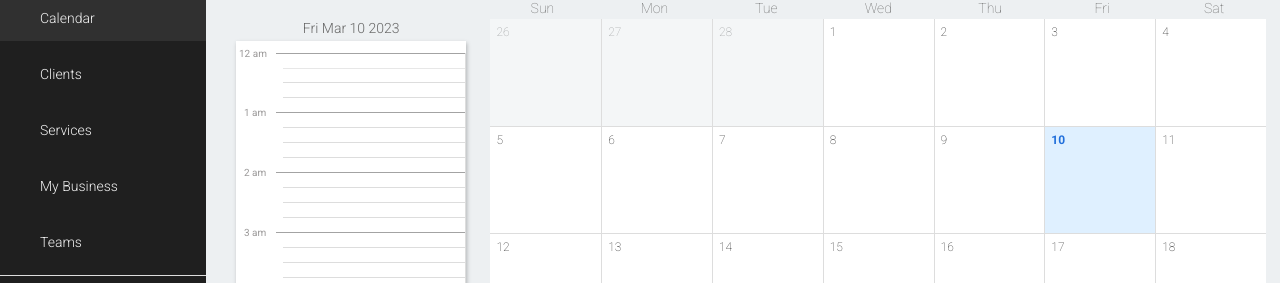
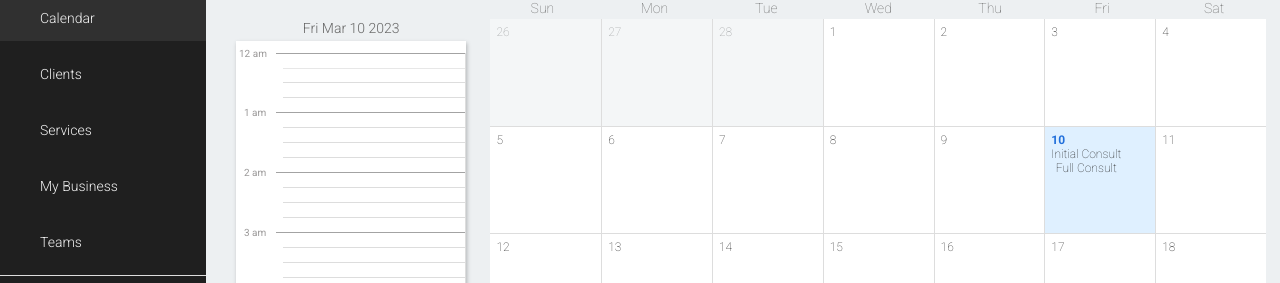
Before and after one commit to ryanhartwig/bookeasy, a Next.js app in the folder next/: page /calendar in a window 1280 px wide. Shown: the part 125-408 px from the top of the page. Built offline with nearby package versions, Linux system fonts and the light colour scheme.

Commit message:
Pass appointment data down and display in calendar day

```diff
--- a/next/src/app/calendar/page.tsx
+++ b/next/src/app/calendar/page.tsx
@@ -4,11 +4,13 @@ import styles from './calendar.module.scss';
 
 import { SecondaryHeader } from "@/components/SecondaryHeader"
 import { Calendar, months } from '@/components/calendar/Calendar';
-import { useState, useCallback, useEffect } from 'react';
+import { useState, useCallback, useEffect, useMemo } from 'react';
 import { getDayRange } from '@/utility/functions/getDayRange';
 import { ReactIconButton } from '@/components/UI/ReactIconButton';
 import { AiOutlineLeft, AiOutlineRight } from 'react-icons/ai';
 import { Daily } from './daily';
+import { Appointment } from '@/types/Appointment';
+import { sample_appointments } from '@/utility/sample_data/sample_appointments';
 
 export interface View {
   month: number,
@@ -23,6 +25,8 @@ export default function Page() {
   initDate.setDate(initDate.getDay() * -1);
 
   const [selected, setSelected] = useState<[number, number]>(getDayRange());
+
+
 
   // On selecting day
   const onSelect = useCallback(([min, max]: [number, number]) => {
@@ -95,6 +99,24 @@ export default function Page() {
     onSelect && onSelect([min, max]);
   }, [max, min, onSelect]);
 
+  const [start, end] = useMemo<[number, number]>(() => {
+    const startEnd = new Date(startDate);
+    startEnd.setDate(startEnd.getDate() + 1);
+    const [start] = getDayRange(startEnd);
+
+    startEnd.setDate(startEnd.getDate() + 41);
+    const [_, end] = getDayRange(startEnd);
+
+    return [start, end];
+  }, [startDate]);
+
+  // This will be fetched & revalidated on updates, and will only include appointments for the current month
+  const [appointments, setAppointments] = useState<Appointment[]>(sample_appointments.filter(app => app.start_date >= start && app.start_date <= end));
+
+  useEffect(() => {
+    setAppointments(sample_appointments.filter(app => app.start_date >= start && app.start_date <= end))
+  }, [end, start, startDate]);
+
   return (
     <div className={styles.calendar}>
       <SecondaryHeader>
@@ -118,7 +140,7 @@ export default function Page() {
       </SecondaryHeader>
       <div className={styles.content}>
         <Daily day={selected[0]} />
-        <Calendar selected={selected} onSelect={onSelect} startDate={startDate} viewing={viewing} />
+        <Calendar appointments={appointments} selected={selected} onSelect={onSelect} startDate={startDate} viewing={viewing} />
       </div>
     </div>
   )
--- a/next/src/components/calendar/Calendar.tsx
+++ b/next/src/components/calendar/Calendar.tsx
@@ -5,7 +5,7 @@ import { Days } from './Days';
 import { View } from '@/app/calendar/page';
 
 import { sample_appointments } from '@/utility/sample_data/sample_appointments';
-import { useState } from 'react';
+import { useEffect, useMemo, useState } from 'react';
 import { Appointment } from '@/types/Appointment';
 import { getDayRange } from '@/utility/functions/getDayRange';
 
@@ -14,29 +14,13 @@ interface CalendarProps {
   onSelect?: ([min, max]: [number, number]) => any,
   startDate: Date,
   viewing: View,
+  appointments: Appointment[],
 }
 
 export const days = ['Sunday', 'Monday', 'Tuesday', 'Wednesday', 'Thursday', 'Friday', 'Saturday'];
 export const months = ['January', 'February', 'March', 'April', 'May', 'June', 'July', 'August', 'September', 'October', 'November', 'December'];
 
-export const Calendar = ({startDate, onSelect, selected, viewing}: CalendarProps) => {
-
-
-  const startEnd = new Date(startDate);
-  startEnd.setDate(startEnd.getDate() + 1);
-  const [start] = getDayRange(startEnd);
-
-  startEnd.setDate(startEnd.getDate() + 41);
-  const [_, end] = getDayRange(startEnd);
-
-  console.log(startDate.toDateString());
-  console.log(new Date(start).toDateString());
-  console.log(new Date(end).toDateString());
-
-  // This will be fetched & revalidated on updates, and will only include appointments for the current month
-  const [appointments, setAppointments] = useState<Appointment[]>(sample_appointments.filter(app => {
-
-  }));
+export const Calendar: React.FC<CalendarProps> = ({startDate, onSelect, selected, viewing, appointments}) => {
 
   return (
     <div className='Calendar'>
@@ -47,7 +31,7 @@ export const Calendar = ({startDate, onSelect, selected, viewing}: CalendarProps
 
       {/* Calendar Days */}
       <div className='Calendar-fields-wrapper noselect'>
-        <Days date={startDate} viewing={viewing} onSelect={onSelect} selected={selected} />
+        <Days appointments={appointments} date={startDate} viewing={viewing} onSelect={onSelect} selected={selected} />
       </div>
     </div>
   )
--- a/next/src/components/calendar/Day.scss
+++ b/next/src/components/calendar/Day.scss
@@ -52,11 +52,9 @@
   position: absolute;
   z-index: 1;
 }
-.Day-content.today {
+.Day-content.today > p {
   // color: rgb(79, 184, 255);
   color: var(--font-utility);
-}
-.Day-content.today p {
   font-weight: 700;
 }
 
@@ -75,3 +73,10 @@
 .Day-content.selected {
   background: #DFF0FF;
 }
+
+.Day-appointment {
+  p {
+    font-weight: 1300;
+    font-size: 12px;
+  }
+}
--- a/next/src/components/calendar/Day.tsx
+++ b/next/src/components/calendar/Day.tsx
@@ -6,6 +6,7 @@ import clsx from 'clsx';
 
 import { getDayRange as minMaxDate } from '@/utility/functions/getDayRange';
 import { CSSProperties } from 'react';
+import { Appointment } from '@/types/Appointment';
 
 interface DayProps {
   date: Date,
@@ -16,9 +17,10 @@ interface DayProps {
   onSelect?: ([min, max]: [number, number]) => any,
   selected?: [number, number],
   style?: CSSProperties,
+  appointments: Appointment[],
 }
 
-export const Day = ({date, style, viewing, onSelect, selected}: DayProps) => {
+export const Day: React.FC<DayProps> = ({date, style, viewing, onSelect, selected, appointments}) => {
 
   const today = new Date();
   const ss = [0, 6].includes(date.getDay());
@@ -38,6 +40,11 @@ export const Day = ({date, style, viewing, onSelect, selected}: DayProps) => {
         {'selected': selected?.includes(rangeMin)}
       )}>
         <p>{date.getDate()}</p>
+        <div className='Day-appointment'>
+          {appointments.map(app => (
+            <p key={app.id}>{app.service_name}</p>
+          ))}
+        </div>
       </div>
     </div>
   )
--- a/next/src/components/calendar/Days.tsx
+++ b/next/src/components/calendar/Days.tsx
@@ -1,5 +1,7 @@
 'use client';
 
+import { Appointment } from '@/types/Appointment';
+import { getDayRange } from '@/utility/functions/getDayRange';
 import { CSSProperties, useMemo } from 'react';
 import { Day } from './Day';
 import './Days.css';
@@ -11,10 +13,11 @@ interface DaysProps {
     year: number,
   }
   onSelect?: ([min, max]: [number, number]) => any,
-  selected?: [number, number]
+  selected?: [number, number],
+  appointments: Appointment[],
 }
 
-export const Days = ({date, viewing, selected, onSelect}: DaysProps) => {
+export const Days: React.FC<DaysProps> = ({date, viewing, selected, onSelect, appointments}) => {
 
   const days = useMemo(() => {
     const weekDate = new Date(date);
@@ -22,14 +25,16 @@ export const Days = ({date, viewing, selected, onSelect}: DaysProps) => {
 
     return array.map((_, i) => {
       const day = weekDate.getDate();
+
+      // This may be redundant? day should never === 0
       if (i && day === 0) {
         weekDate.setMonth(weekDate.getMonth() + 1);
       }
 
       weekDate.setDate(day + 1);
 
-      // return new Date(weekDate);
       const d = new Date(weekDate);
+      const [start, end] = getDayRange(d);
       const style: CSSProperties = {}
 
       if (i < 7) {
@@ -43,12 +48,13 @@ export const Days = ({date, viewing, selected, onSelect}: DaysProps) => {
         key={`${i}-${d.getDate}`}
         selected={selected}
         onSelect={onSelect}
+        appointments={appointments.filter(app => app.start_date >= start && app.start_date <= end)}
         date={d}
         viewing={viewing}
         style={style}
       />
     })
-  }, [date, onSelect, selected, viewing]);
+  }, [appointments, date, onSelect, selected, viewing]);
 
 
   return (
```
